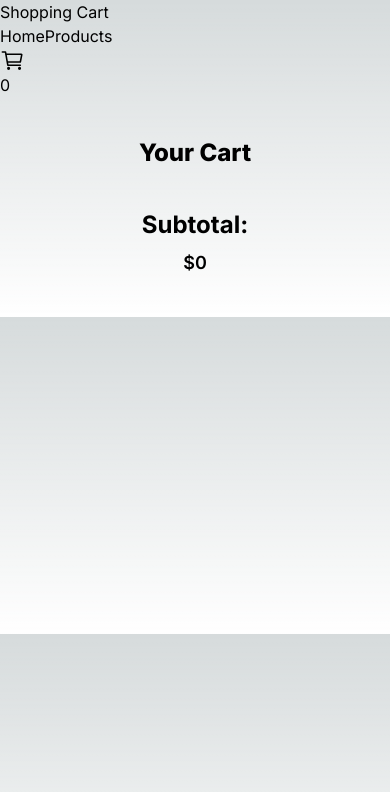
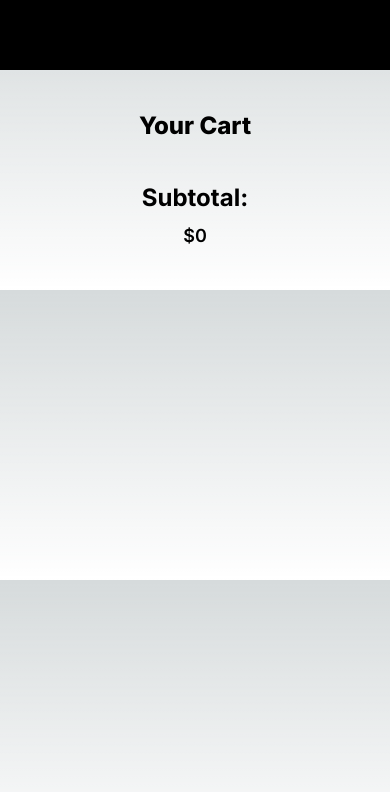
Before and after one commit to gweryf/ecom, a Next.js app: page /cart in a window 390 px wide. Shown: the top 792 px of the page. Built offline with nearby package versions, Linux system fonts and the light colour scheme.

Commit message:
added styling and made mobile responsive

```diff
--- a/app/components/card.js
+++ b/app/components/card.js
@@ -14,11 +14,11 @@ export default function Card(props) {
         setShow(true)
     }
   return (
-    <div>
-      <div onClick={onModal}>
-        <Image src={product.image} alt={product.title} width={300} height={400}/>
-        <h2>{product.title}</h2>
-        <h3>${product.price}</h3>
+    <div className=' flex flex-col justify-center items-center gap-1'>
+      <div className=' flex flex-col justify-center items-center gap-5' onClick={onModal}>
+        <Image className=' rounded  w-64 h-80' src={product.image} alt={product.title} width={200} height={300}/>
+        <h2 className=' text-center font-bold text-lg'>{product.title}</h2>
+        <h3 className=' text-center font-semibold text-lg'>Price: ${product.price}</h3>
       </div>
       <Modal show={show} onClose={onClose} product={product} />
     </div>
--- a/app/components/navbar.js
+++ b/app/components/navbar.js
@@ -6,16 +6,16 @@ import { IoHomeOutline, IoCartOutline, IoAppsOutline } from "react-icons/io5";
 export default function Navbar() {
     const contexty = useContext(contextItem)
   return (
-        <div className="navbar">
-            <Link href="/"><h1 className="navtitle">Shopping Cart</h1></Link>
-            <div className="navlinks">
-                <Link href="/">Home</Link>
-                <Link href="/products">Products</Link>
-                <Link className="carti" href="/cart">
-                    <IoCartOutline size='25px'/>
-                    <div>{contexty.item.length}</div>
-                </Link>
-            </div>
-        </div>
+            <nav className=" sticky top-0 bg-black p-5 flex justify-between md:justify-around items-center">
+                <Link href="/"><h1 className=" font-bold text-xl md:text-3xl">E-Commerce</h1></Link>
+                <div className=" flex justify-center items-center gap-2 md:gap-5">
+                    <Link className=" md:text-xl" href="/">Home</Link>
+                    <Link className=" md:text-xl" href="/products">Products</Link>
+                    <Link className=" flex justify-center items-center gap-1" href="/cart">
+                        <IoCartOutline size='30px'/>
+                        <div className=" md:text-lg">{contexty.item.length}</div>
+                    </Link>
+                </div>
+            </nav>
   )
 }
--- a/app/products/page.js
+++ b/app/products/page.js
@@ -10,7 +10,7 @@ export default function Products() {
 
     const contexty = useContext(contextItem)
     useEffect(()=>{
-        axios.get('https://fakestoreapi.com/products?limit=5')
+        axios.get('https://fakestoreapi.com/products?limit=10')
         .then(res => {setProduct(res.data)})
         .catch(err => console.log(err))
     },[])
@@ -47,13 +47,13 @@ export default function Products() {
     return (
         <div>
             <Navbar/>
-            <div>
+            <div className=' grid grid-cols-1 gap-10 md:grid-cols-3 p-10 md:p-20'>
                 {
                     products.map((product, index)=>{
                         return(
-                            <div key={index}>
+                            <div className=' flex flex-col justify-between items-center' key={index}>
                                 <Card product={product} />
-                                <button>Add to Cart</button>
+                                <button onClick={()=>addItem(product)} className=' bg-white text-black p-2 rounded font-semibold hover:bg-slate-100 transition ease-linear duration-200'>Add to Cart</button>
                             </div>
                         )
                     })
```
